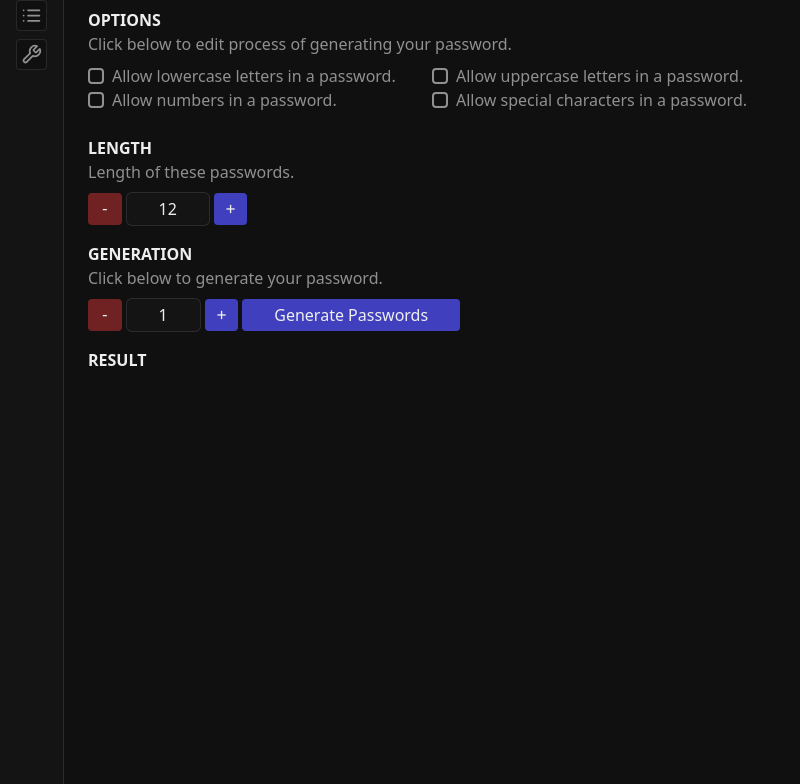
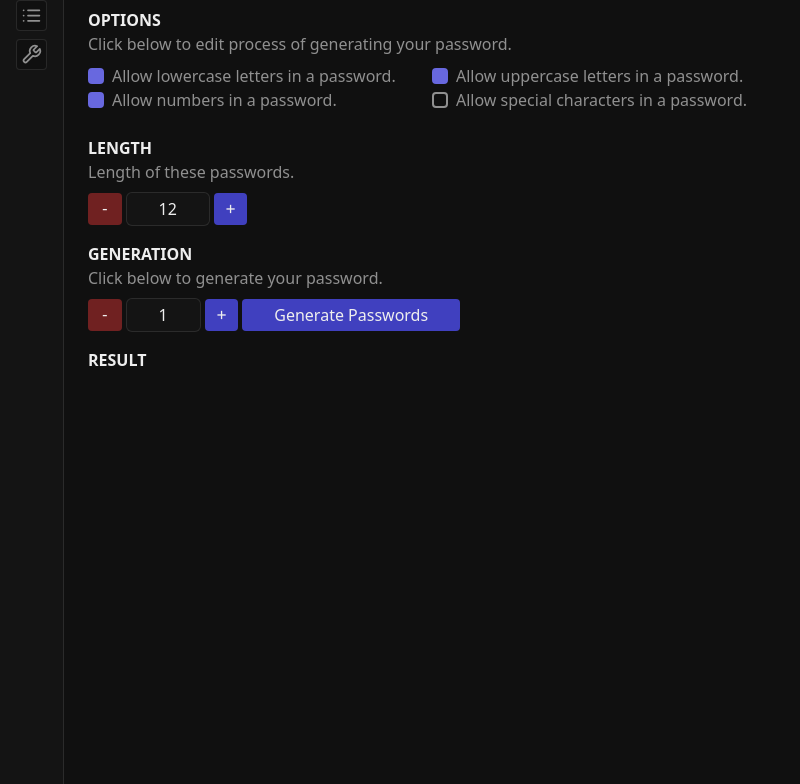
Before and after one commit to m0lc14kk/password-app, an Electron app: page resources/views/generate.html in a window 800 px wide. Shown: the part 64-848 px from the top of the page. Drawn offline with Linux system fonts and the light colour scheme.

Commit message:
feat: some changes in checkbox styling

```diff
--- a/resources/views/generate.html
+++ b/resources/views/generate.html
@@ -61,22 +61,22 @@
                 <div class="bg-transparent grid max-lg:grid-cols-2 place-items-start py-2">
                     <div class="bg-transparent flex flex-row-reverse justify-start gap-y-1 gap-x-2 items-center">
                         <label for="lowercase-letters" class="bg-transparent text-[#909090] font-medium">Allow lowercase letters in a password.</label>
-                        <input type="checkbox" name="lowercase-letters" id="lowercaseLettersOption" class="cursor-pointer appearance-none border-2 border-[#909090] rounded-sm bg-[#101010] w-4 h-4 checked:bg-[#6868DF] duration-150" />
+                        <input checked type="checkbox" name="lowercase-letters" id="lowercaseLettersOption" class="cursor-pointer appearance-none border-2 border-[#909090] rounded-sm bg-[#101010] w-4 h-4 checked:bg-[#6868DF] checked:border-[#6868DF] duration-150" />
                     </div>
 
                     <div class="bg-transparent flex flex-row-reverse justify-start gap-x-2 items-center">
                         <label for="uppercase-letters" class="bg-transparent text-[#909090] font-medium">Allow uppercase letters in a password.</label>
-                        <input type="checkbox" name="uppercase-letters" id="uppercaseLettersOption" class="cursor-pointer appearance-none border-2 border-[#909090] rounded-sm bg-[#101010] w-4 h-4 checked:bg-[#6868DF] duration-150" />
+                        <input checked type="checkbox" name="uppercase-letters" id="uppercaseLettersOption" class="cursor-pointer appearance-none border-2 border-[#909090] rounded-sm bg-[#101010] w-4 h-4 checked:bg-[#6868DF] checked:border-[#6868DF] duration-150" />
                     </div>
 
                     <div class="bg-transparent flex flex-row-reverse justify-start gap-x-2 items-center">
                         <label for="numbers" class="bg-transparent text-[#909090] font-medium">Allow numbers in a password.</label>
-                        <input type="checkbox" name="numbers" id="numbersOption" class="cursor-pointer appearance-none border-2 border-[#909090] rounded-sm bg-[#101010] w-4 h-4 checked:bg-[#6868DF] duration-150" />
+                        <input checked type="checkbox" name="numbers" id="numbersOption" class="cursor-pointer appearance-none border-2 border-[#909090] rounded-sm bg-[#101010] w-4 h-4 checked:bg-[#6868DF] checked:border-[#6868DF] duration-150" />
                     </div>
 
                     <div class="bg-transparent flex flex-row-reverse justify-start gap-x-2 items-center">
                         <label for="special-characters" class="bg-transparent text-[#909090] font-medium">Allow special characters in a password.</label>
-                        <input type="checkbox" name="special-characters" id="specialCharactersOption" class="cursor-pointer appearance-none border-2 border-[#909090] rounded-sm bg-[#101010] w-4 h-4 checked:bg-[#6868DF] duration-150" />
+                        <input type="checkbox" name="special-characters" id="specialCharactersOption" class="cursor-pointer appearance-none border-2 border-[#909090] rounded-sm bg-[#101010] w-4 h-4 checked:bg-[#6868DF] checked:border-[#6868DF] duration-150" />
                     </div>
                 </div>
 
```
Also changed, not shown: resources/css/output.css.
